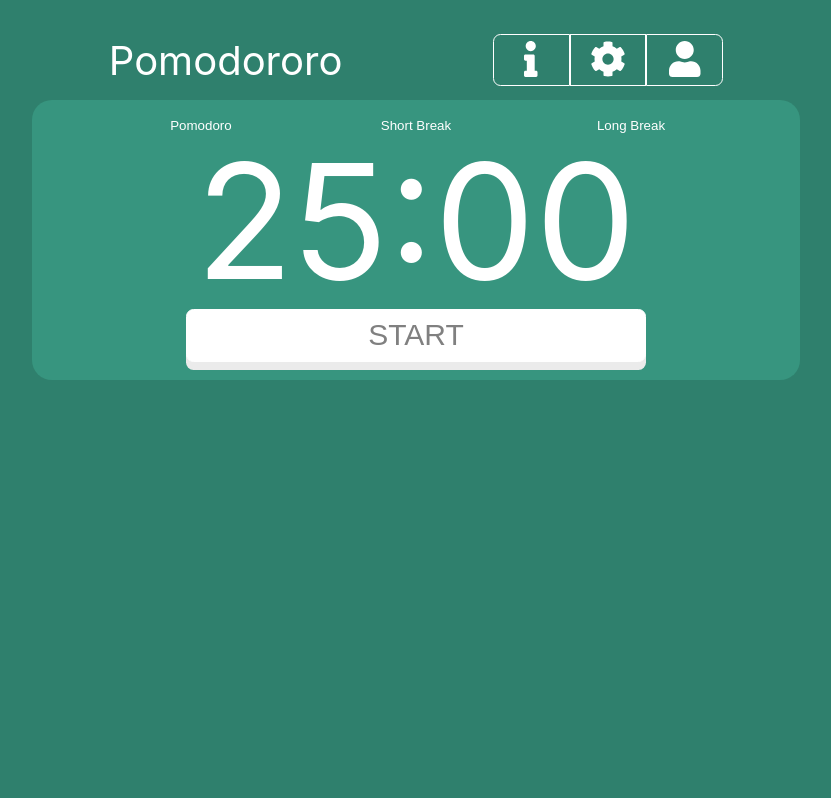
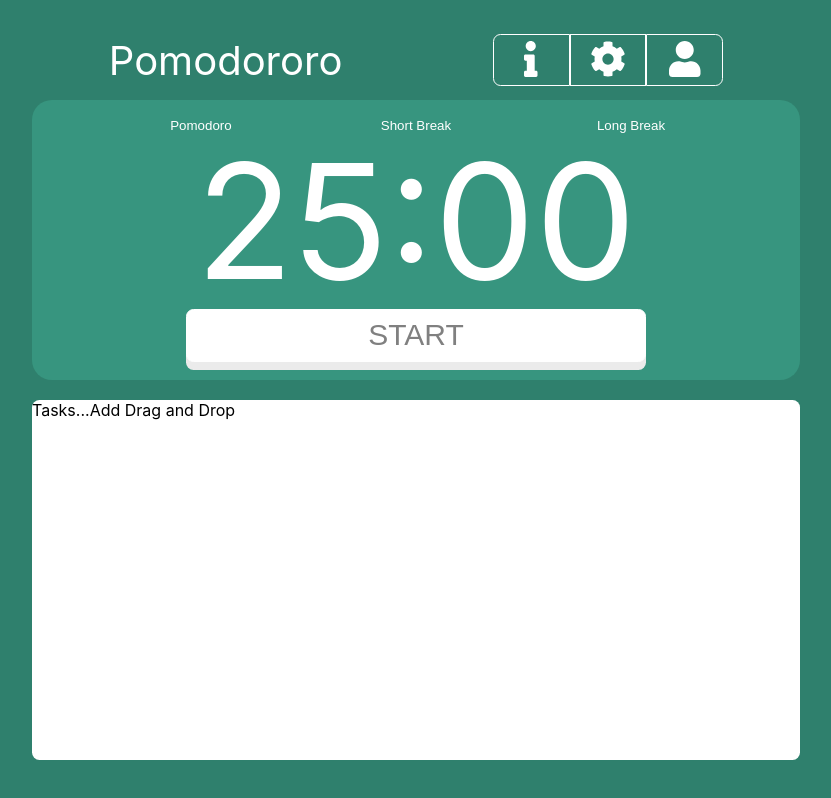
Before and after one commit to nameistao/Pomokanban, a Next.js app: page / in a window 1280 px wide. Shown: the whole page, without its empty margins (224-1055 px from the left). Built offline with nearby package versions, Linux system fonts and the light colour scheme.

Commit message:
create tasks area

```diff
--- a/components/Tasks.tsx
+++ b/components/Tasks.tsx
@@ -2,10 +2,11 @@ import styled from "styled-components";
 
 const StyledSection = styled.section`
   width: 60vw;
-  height: 52.5vh;
-  background: orange;
-  color: #fff;
-  margin: auto;
+  height: 45vh;
+  background: #fff;
+  color: black;
+  margin: 2.5vh auto auto auto;
+  border-radius: 7.5px;
 `;
 
 const Tasks = () => {
--- a/pages/index.tsx
+++ b/pages/index.tsx
@@ -130,6 +130,7 @@ const Home: NextPage = () => {
               setTotal={setTotal}
               setStartStop={setStartStop}
             />
+            <Tasks />
           </>
         )}
       </StyledMain>
```
